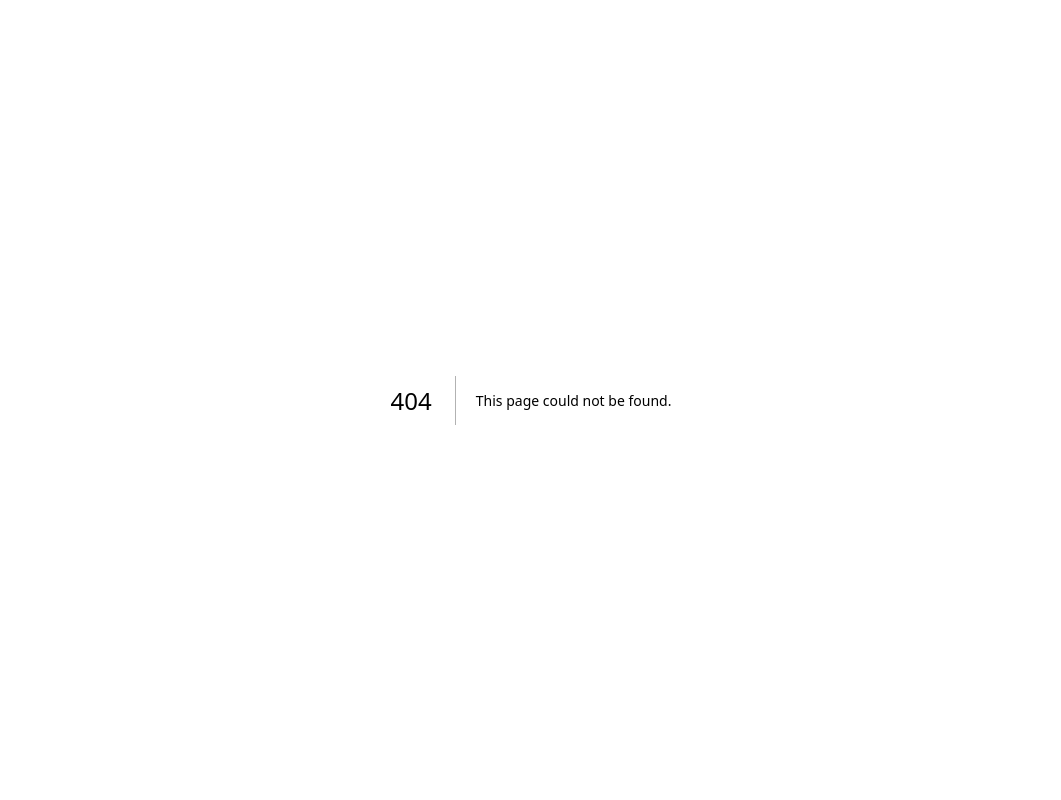
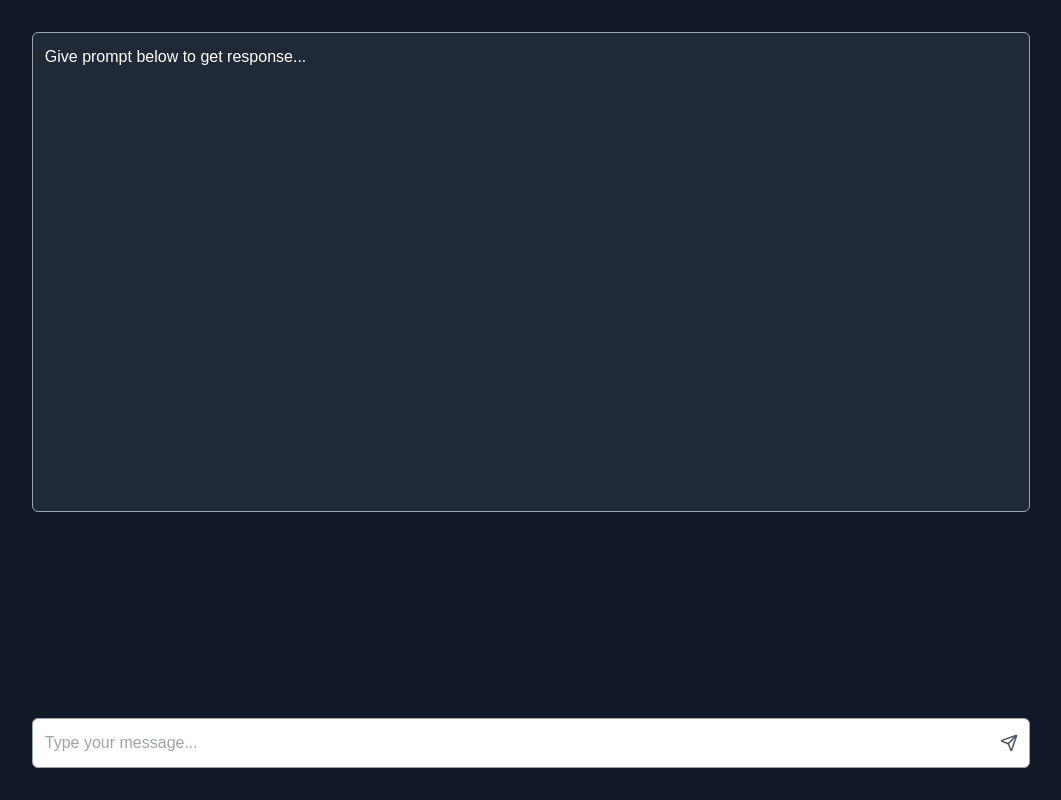
Before and after one commit to subigya-js/Curenet, a Next.js app: page /patient/chatbot in a window 1280 px wide. Before the commit this address had no page. Shown: the whole page, without its empty margins (109-1170 px from the left). Built offline with nearby package versions, Linux system fonts and the light colour scheme.

Commit message:
Chatbot added

```diff
--- /dev/null
+++ b/app/components/Patient/Chatbot.jsx
@@ -0,0 +1,67 @@
+"use client";
+
+import { useState } from "react";
+import { AiOutlineLoading3Quarters } from "react-icons/ai";
+import { LuSend } from "react-icons/lu";
+
+const Chatbot = () => {
+  const [inputText, setInputText] = useState("");
+  const [prompt, setPrompt] = useState("");
+  const [isLoading, setIsLoading] = useState(false);
+
+  const handleInputChange = (e) => {
+    setInputText(e.target.value);
+  };
+
+  const handleSubmit = async (e) => {
+    e.preventDefault();
+    if (!inputText.trim()) return;
+
+    setIsLoading(true);
+    setPrompt("");
+
+    // Simulate API call
+    await new Promise((resolve) => setTimeout(resolve, 2000));
+
+    console.log("Submitted:", inputText);
+    setPrompt(inputText);
+    setInputText("");
+    setIsLoading(false);
+  };
+
+  return (
+    <div className="flex flex-col items-center justify-between px-4 py-8 min-h-screen bg-gray-900">
+      <div className="w-[90%] md:w-[80%] mx-auto flex-grow flex flex-col justify-between">
+        <div className="border border-gray-400 w-full h-[60vh] p-3 rounded-md mb-4 overflow-y-auto bg-gray-800 text-white">
+          {isLoading ? (
+            <div className="flex items-center justify-center h-full">
+              <AiOutlineLoading3Quarters className="animate-spin text-4xl text-green-500" />
+            </div>
+          ) : prompt ? (
+            prompt
+          ) : (
+            "Give prompt below to get response..."
+          )}
+        </div>
+        <form onSubmit={handleSubmit} className="w-full relative">
+          <input
+            type="text"
+            value={inputText}
+            onChange={handleInputChange}
+            className="w-full border border-gray-400 p-3 pr-12 rounded-md outline-none text-gray-800"
+            placeholder="Type your message..."
+          />
+          <button
+            type="submit"
+            className="absolute right-3 top-1/2 transform -translate-y-1/2 text-gray-600 hover:text-gray-700 hover:rotate-45 duration-200 outline-none"
+            disabled={isLoading}
+          >
+            <LuSend size={18} />
+          </button>
+        </form>
+      </div>
+    </div>
+  );
+};
+
+export default Chatbot;
--- /dev/null
+++ b/app/patient/chatbot/page.js
@@ -0,0 +1,9 @@
+import Chatbot from "@/app/components/Patient/Chatbot";
+
+export default function RegisterPage() {
+  return (
+    <div>
+      <Chatbot />
+    </div>
+  );
+}
```
Also changed, not shown: package.json (+5 -4 lines), 1 other file (tests, documents, lock files or other folders).
